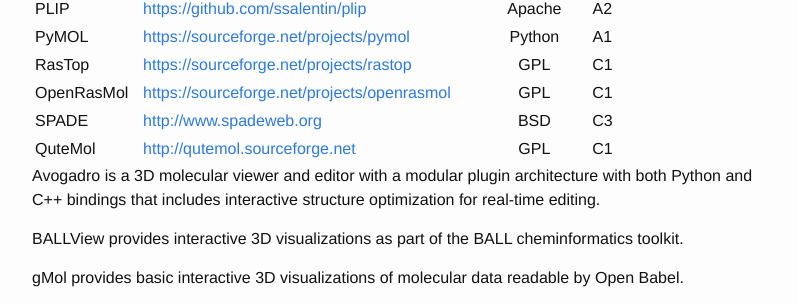
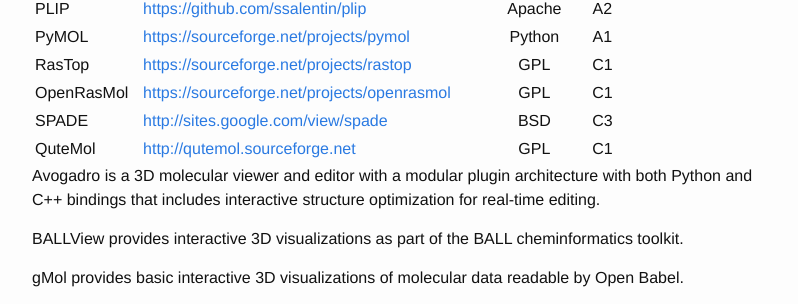
Before and after one commit to OpenSourceMolecularModeling/OpenSourceMolecularModeling.github.io, a Jekyll site: the page built from index.md, in a window 1280 px wide and 900 px high, scrolled down 8045 px. Shown: the part 148-452 px from the top of the window, without its empty margins (238-1036 px from the left). Built offline with Jekyll 4.4.1, drawn with Linux system fonts in a browser that asks for light colours; part of the change alters nothing that is shown.

Commit message:
Update index.md
Updating the link to my software SPADE.

```diff
--- a/index.md
+++ b/index.md
@@ -308,7 +308,7 @@ SketchEl is a Java-based 2D molecular editor that includes support for a datashe
 | PyMOL          | <https://sourceforge.net/projects/pymol>             |  Python  |    A1    |          |
 | RasTop         | <https://sourceforge.net/projects/rastop>            |    GPL   |    C1    |          |
 | OpenRasMol     | <https://sourceforge.net/projects/openrasmol>        |    GPL   |    C1    |          |
-| SPADE          | <http://www.spadeweb.org>                            |    BSD   |    C3    |          |
+| SPADE          | <http://sites.google.com/view/spade>                 |    BSD   |    C3    |          |
 | QuteMol        | <http://qutemol.sourceforge.net>                     |    GPL   |    C1    |          |
 
 Avogadro is a 3D molecular viewer and editor with a modular plugin architecture with both Python and C++ bindings that includes interactive structure optimization for real-time editing.
```
